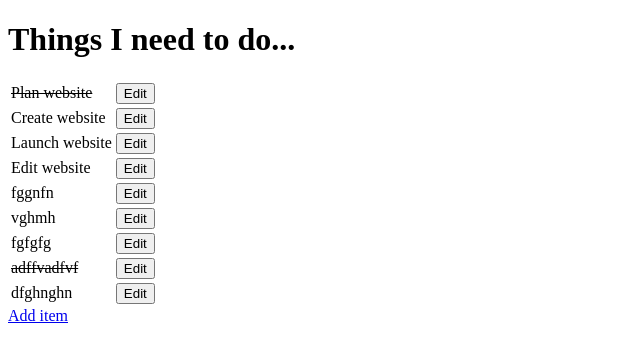
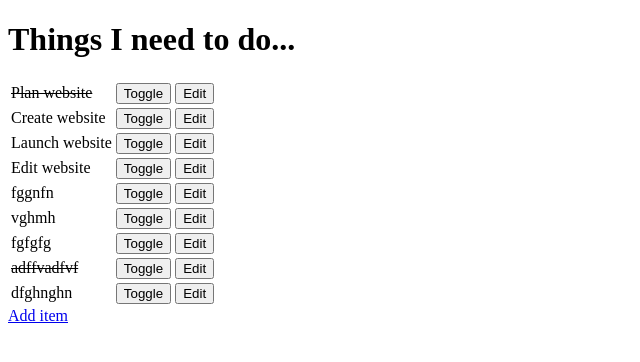
Before and after one commit to martycistudent/django_todo, a Django app: page / in a window 1280 px wide. Shown: the top 362 px of the page, without its empty margins (0-640 px from the left). Run offline with Django 3.2, Linux system fonts and the light colour scheme; data comes from the database, SQL or seed files in the repository; both versions use the stored data as it was after the commit.

Commit message:
Finished Hello Django module

```diff
--- a/django_todo/urls.py
+++ b/django_todo/urls.py
@@ -15,12 +15,13 @@ Including another URLconf
 """
 from django.conf.urls import url
 from django.contrib import admin
-from todo.views import get_todo_list, create_an_item, edit_an_item
+from todo.views import get_todo_list, create_an_item, edit_an_item, toggle_item
 
 urlpatterns = [
     url(r'^admin/', admin.site.urls),
     url(r'^$', get_todo_list),
     # Reference the create_an_item function
     url(r'^add$', create_an_item),
-    url(r'^edit/(?P<id>\d+)$', edit_an_item)
+    url(r'^edit/(?P<id>\d+)$', edit_an_item),
+    url(r'^toggle/(?P<id>\d+)$', toggle_item)
 ]
--- a/todo/templates/todo_list.html
+++ b/todo/templates/todo_list.html
@@ -17,6 +17,12 @@
             <td>{{ item.name }}</td>
             {% endif %}
             <td>
+                <form action="toggle/{{ item.id }}" method="GET">
+                {% csrf_token %}
+                    <input type="Submit" value="Toggle">
+                </form>
+            </td>
+            <td>
                 <form action="edit/{{ item.id }}" method="GET">
                     <input type="Submit" value="Edit">
                 </form>
--- a/todo/views.py
+++ b/todo/views.py
@@ -68,3 +68,9 @@ def edit_an_item(request, id):
 
     # Request the item_form.html file and we're going to also render the actual form as well
     return render(request, "item_form.html", {'form': form})
+
+def toggle_item(request, id):
+    item = get_object_or_404(Item, pk=id)
+    item.done = not item.done
+    item.save()
+    return redirect(get_todo_list)
```
Also changed, not shown: db.sqlite3.
